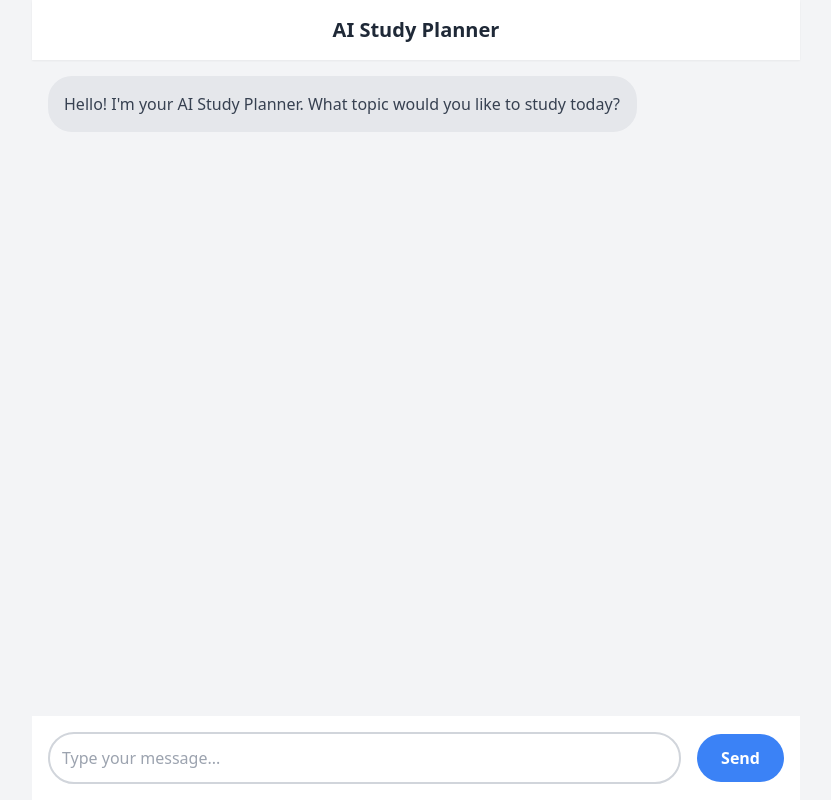
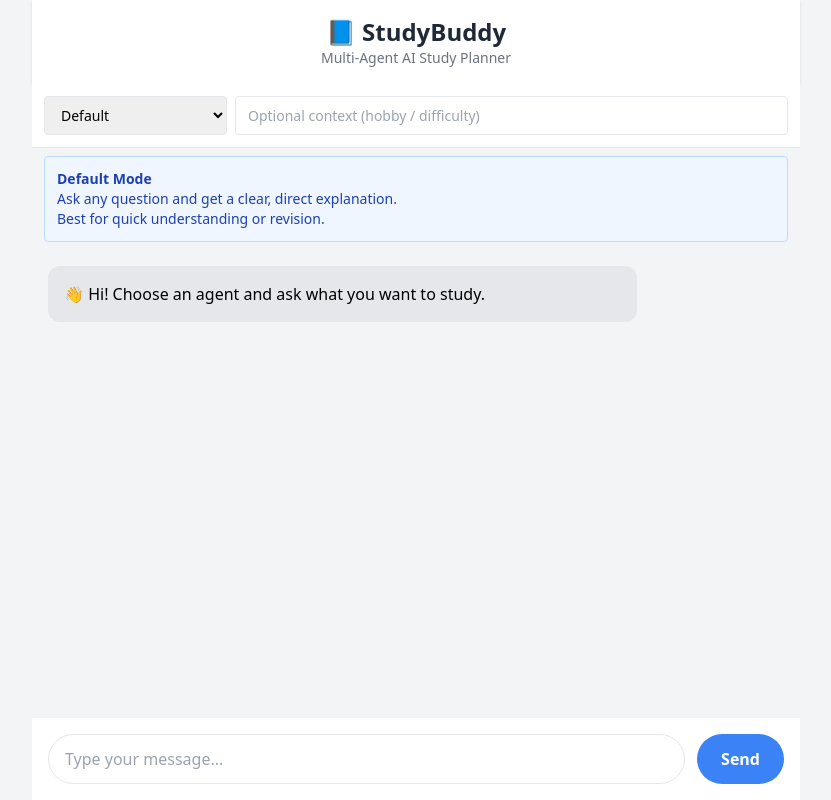
Before and after one commit to coding-mage/StudyBuddy, a Flask app: page / in a window 1280 px wide. Shown: the whole page, without its empty margins (224-1055 px from the left). Run offline with Flask 3, Linux system fonts and the light colour scheme; some libraries are stand-ins or nearby versions.

Commit message:
Major enhancements

```diff
--- a/study-planner/backend/app.py
+++ b/study-planner/backend/app.py
@@ -1,30 +1,58 @@
-# backend/app.py
+from flask import Flask, request, jsonify, render_template,send_from_directory
+from llm.ollama_runtime import OllamaRuntime
+from orchestrator.learning_orchestrator import LearningOrchestrator
+
+from agents.default import DefaultAgent
+from agents.socratic import SocraticAgent
+from agents.elaborative import ElaborativeAgent
+from agents.examiner import ExaminerAgent
+from agents.translator import TranslationAgent
+from agents.vision_notes import VisionNotesAgent
+from agents.audio_summary import AudioSummaryAgent
+
+
 import os
-from flask import Flask, render_template, request, jsonify
-from gemini_client import GeminiClient
 
-app = Flask(__name__, template_folder='../templates')
-client = GeminiClient()
+BASE_DIR = os.path.dirname(os.path.dirname(os.path.abspath(__file__)))
 
-@app.route('/')
+app = Flask(
+    __name__,
+    template_folder=os.path.join(BASE_DIR, "templates")
+)
+
+llm = OllamaRuntime()
+
+orchestrator = LearningOrchestrator({
+    "default": DefaultAgent(llm),
+    "socratic": SocraticAgent(llm),
+    "explain": ElaborativeAgent(llm),
+    "exam": ExaminerAgent(llm),
+    "translate": TranslationAgent(llm),
+    "vision": VisionNotesAgent(),
+    "audio": AudioSummaryAgent(llm)
+})
+
+@app.route("/")
 def index():
-    return render_template('index.html')
+    return render_template("index.html")
 
-@app.route('/api/chat', methods=['POST'])
+@app.route("/summary.wav")
+def serve_audio():
+    return send_from_directory(".", "summary.wav")
+
+@app.route("/api/chat", methods=["POST"])
 def chat():
-    payload = request.get_json(silent=True) or {}
-    user_message = payload.get('message', '').strip()
-    if not user_message:
-        return jsonify({'error': 'No message provided'}), 400
+    data = request.get_json(silent=True)
+    if not data:
+        return jsonify({"error": "Invalid JSON"}), 400
 
-    try:
-        response_text = str(client.generate_response(user_message))
-        print(response_text)
-        # response_text_escaped = response_text.replace("\n", "\\n")
-        return jsonify({'response': response_text})
+    intent = data.get("intent", "default")
+    payload = data.get("payload", {})
+    payload["history"] = data.get("history", [])
 
-    except Exception as e:
-        return jsonify({'error': 'Error generating response'}), 500
+    response = orchestrator.handle(intent, payload)
+    return jsonify(response)
 
-if __name__ == '__main__':
-    app.run(debug=True)
+
+if __name__ == "__main__":
+    app.run(debug=True, port=5050)
--- /dev/null
+++ b/study-planner/backend/services/spaced_repetition.py
@@ -0,0 +1,6 @@
+def sm2(interval, ease, quality):
+    if quality < 3:
+        return 1, 2.5
+    ease = max(1.3, ease + (0.1 - (5-quality)*(0.08+(5-quality)*0.02)))
+    interval = int(interval * ease)
+    return interval, ease
--- a/study-planner/templates/index.html
+++ b/study-planner/templates/index.html
@@ -1,83 +1,59 @@
 <!DOCTYPE html>
 <html lang="en">
+
 <head>
   <meta charset="UTF-8" />
   <meta name="viewport" content="width=device-width, initial-scale=1.0" />
-    <title>AI Study Planner</title>
+  <title>StudyBuddy – AI Learning OS</title>
   <script src="https://cdn.tailwindcss.com"></script>
-    <style>
-      body {
-        background-color: #f3f4f6;
-      }
-      .chat-container {
-        max-width: 768px;
-        margin: 0 auto;
-        display: flex;
-        flex-direction: column;
-        height: 100vh;
-      }
-      .typing-indicator {
-        display: flex;
-        align-items: center;
-        padding: 0.5rem;
-        color: #6b7280;
-      }
-      .typing-dot {
-        width: 8px;
-        height: 8px;
-        margin: 0 2px;
-        background-color: #6b7280;
-        border-radius: 50%;
-        animation: typing 1s infinite ease-in-out;
-      }
-      .message-bubble {
-        padding: 1rem;
-        border-radius: 1.5rem;
-        max-width: 80%;
-        margin-bottom: 1rem;
-      }
-      .user-message {
-        background-color: #3b82f6;
-        color: white;
-        align-self: flex-end;
-      }
-      .agent-message {
-        background-color: #e5e7eb;
-        color: #374151;
-        align-self: flex-start;
-      }
-    </style>
 </head>
+
 <body class="bg-gray-100">
-    <div class="chat-container">
-      <header
-        class="bg-white shadow-sm p-4 text-center font-bold text-xl text-gray-800"
-      >
-        AI Study Planner
+  <div class="max-w-3xl mx-auto flex flex-col h-screen">
+
+    <!-- Header -->
+    <header class="bg-white shadow p-4 text-center">
+      <h1 class="text-2xl font-bold text-gray-800">📘 StudyBuddy</h1>
+      <p class="text-sm text-gray-500">
+        Multi-Agent AI Study Planner
+      </p>
     </header>
 
+    <!-- Agent Selector -->
+    <div class="bg-white p-3 border-b flex gap-2">
+      <select id="agent-select" class="border rounded px-3 py-2 text-sm">
+        <option value="default">Default</option>
+        <option value="socratic">Socratic Tutor</option>
+        <option value="explain">Explain with Analogy</option>
+        <option value="exam">Examiner</option>
+        <option value="translate">Translate</option>
+        <option value="audio">Audio Summary</option>
+      </select>
+
+      <input id="agent-extra" type="text" placeholder="Optional context (hobby / difficulty)"
+        class="flex-1 border rounded px-3 py-2 text-sm" />
+    </div>
+
+    <!-- Mode Explanation -->
+    <div id="mode-explanation" class="bg-blue-50 border border-blue-200 text-blue-800 text-sm rounded p-3 mx-3 my-2">
+      Select a mode to see how it works.
+    </div>
+
+    <!-- Chat -->
     <main id="chat-history" class="flex-1 overflow-y-auto p-4 space-y-4">
-        <div class="message-bubble agent-message">
-          Hello! I'm your AI Study Planner. What topic would you like to study
-          today?
+      <div class="bg-gray-200 p-4 rounded-xl max-w-[80%]">
+        👋 Hi! Choose an agent and ask what you want to study.
       </div>
     </main>
 
-      <footer class="bg-white p-4">
-        <div class="flex items-center">
-          <input
-            type="text"
-            id="user-input"
-            class="flex-1 p-3 border-2 border-gray-300 rounded-full focus:outline-none focus:border-blue-500"
-            placeholder="Type your message..."
-          />
-          <button
-            id="send-btn"
-            class="ml-4 px-6 py-3 bg-blue-500 text-white rounded-full font-semibold hover:bg-blue-600 transition-colors"
-          >
+    <!-- Input -->
+    <footer class="bg-white p-4 flex gap-3">
+      <input id="user-input"
+        class="flex-1 border rounded-full px-4 py-3 focus:outline-none focus:ring-2 focus:ring-blue-400"
+        placeholder="Type your message..." />
+      <button id="send-btn" class="bg-blue-500 hover:bg-blue-600 text-white px-6 py-3 rounded-full font-semibold">
         Send
       </button>
-        </div>
     </footer>
   </div>
 
@@ -85,54 +61,220 @@
     const chatHistory = document.getElementById("chat-history");
     const userInput = document.getElementById("user-input");
     const sendBtn = document.getElementById("send-btn");
+    const agentSelect = document.getElementById("agent-select");
+    const agentExtra = document.getElementById("agent-extra");
 
-      function addMessage(sender, text) {
-        const messageElement = document.createElement("div");
-        messageElement.classList.add(
-          "message-bubble",
-          sender === "user" ? "user-message" : "agent-message"
-        );
-        messageElement.textContent = text;
-        chatHistory.appendChild(messageElement);
+    let conversation = [];
+
+    const modeExplanation = document.getElementById("mode-explanation");
+
+    const MODE_DESCRIPTIONS = {
+      default: `
+<b>Default Mode</b><br/>
+Ask any question and get a clear, direct explanation.<br/>
+Best for quick understanding or revision.
+`,
+
+      socratic: `
+<b>Socratic Tutor Mode</b><br/>
+I won’t give direct answers. Instead, I’ll guide you using questions.<br/>
+This helps build deeper understanding.<br/>
+<i>Tip:</i> Answer honestly — even “I don’t know” helps.
+`,
+
+      explain: `
+<b>Explain with Analogy Mode</b><br/>
+I explain concepts using analogies from daily life or your hobbies.<br/>
+Great for remembering complex ideas.<br/>
+<i>Tip:</i> Use the context box (e.g., cooking, puzzles).
+`,
+
+      exam: `
+<b>Examiner Mode</b><br/>
+I generate mock exam questions and evaluate your understanding.<br/>
+Ideal for interview prep and self-assessment.<br/>
+<i>Tip:</i> Use the context box to set difficulty.
+`,
+
+      translate: `
+<b>Translation Mode</b><br/>
+Translate study material between languages while preserving meaning and structure.<br/>
+Useful for learning from foreign textbooks, articles, or notes.<br/>
+<i>Tip:</i> Use the context box to specify the target language (e.g. "English", "German").
+`,
+
+
+      audio: `
+<b>Audio Summary Mode</b><br/>
+I create a short podcast-style explanation you can listen to.<br/>
+Perfect for revision while commuting.
+`
+    };
+
+    const MODE_PLACEHOLDERS = {
+      default: "Optional context",
+      socratic: "Optional level (beginner / intermediate)",
+      explain: "Analogy context (e.g. cooking, music)",
+      exam: "Difficulty (easy / medium / hard)",
+      translate: "Target language (e.g. English, French)",
+      audio: "Optional style (casual / formal)"
+    };
+
+
+    agentSelect.addEventListener("change", () => {
+      const mode = agentSelect.value;
+      agentExtra.placeholder =
+        MODE_PLACEHOLDERS[mode] || "Optional context";
+    });
+
+
+    agentSelect.addEventListener("change", () => {
+      const selected = agentSelect.value;
+      modeExplanation.innerHTML =
+        MODE_DESCRIPTIONS[selected] ||
+        "Select a mode to see how it works.";
+    });
+
+
+
+    function addMessage(sender, element, agentType = null) {
+      const wrapper = document.createElement("div");
+      wrapper.className = sender === "user" ? "flex justify-end" : "flex justify-start";
+
+      const bubble = document.createElement("div");
+      bubble.className =
+        sender === "user"
+          ? "bg-blue-500 text-white p-4 rounded-xl max-w-[80%]"
+          : "bg-gray-200 text-gray-800 p-4 rounded-xl max-w-[80%]";
+
+      if (agentType) {
+        const badge = document.createElement("div");
+        badge.className = "text-xs font-semibold text-gray-500 mb-1";
+        badge.textContent = `${agentType}`;
+        bubble.appendChild(badge);
+      }
+
+      bubble.appendChild(element);
+      wrapper.appendChild(bubble);
+      chatHistory.appendChild(wrapper);
       chatHistory.scrollTop = chatHistory.scrollHeight;
+    }
+
+    function buildPayload(intent, message, extra) {
+      switch (intent) {
+        case "socratic":
+          return { topic: message, level: extra || "beginner" };
+        case "explain":
+          return { concept: message, hobby: extra || "daily life" };
+        case "exam":
+          return { material: message, difficulty: extra || "medium" };
+        case "translate":
+          return {
+            text: message,
+            target: extra || "English"
+          };
+
+        case "audio":
+          return { text: message };
+        default:
+          return { message };
+      }
     }
 
     async function sendMessage() {
       const message = userInput.value.trim();
-        if (message === "") return;
+      if (!message) return;
 
-        addMessage("user", message);
+      const intent = agentSelect.value;
+      const extra = agentExtra.value.trim();
+
+      addMessage("user", document.createTextNode(message));
       userInput.value = "";
 
-        try {
-          const response = await fetch("/api/chat", {
-            method: "POST",
-            headers: {
-              "Content-Type": "application/json",
-            },
-            body: JSON.stringify({ message: message }),
+      sendBtn.disabled = true;
+      sendBtn.textContent = "Thinking...";
+
+      const loading = document.createElement("div");
+      loading.textContent = "⏳ Processing...";
+      addMessage("agent", loading, "System");
+
+      conversation.push({
+        role: "user",
+        content: message
       });
 
-          const data = await response.json();
-          if (data.response) {
-            addMessage("agent", data.response);
-          } else if (data.error) {
-            addMessage("agent", `Error: ${data.error}`);
+
+      try {
+        const res = await fetch("/api/chat", {
+          method: "POST",
+          headers: { "Content-Type": "application/json" },
+          body: JSON.stringify({
+            intent,
+            payload: buildPayload(intent, message, extra),
+            history: conversation
+          }),
+
+        });
+
+        const data = await res.json();
+
+        chatHistory.removeChild(chatHistory.lastChild);
+
+        if (data.type === "audio") {
+          const container = document.createElement("div");
+
+          const audio = document.createElement("audio");
+          audio.controls = true;
+          audio.src = `/${data.file}?t=${Date.now()}`; // cache bust
+
+          container.appendChild(audio);
+
+          if (data.script) {
+            const details = document.createElement("details");
+            details.className = "mt-2 text-sm";
+
+            const summary = document.createElement("summary");
+            summary.textContent = "Show transcript";
+
+            const transcript = document.createElement("div");
+            transcript.className = "mt-2 whitespace-pre-wrap";
+            transcript.textContent = data.script;
+
+            details.appendChild(summary);
+            details.appendChild(transcript);
+            container.appendChild(details);
+          }
+
+          addMessage("agent", container, "Audio Agent");
         } else {
-            addMessage("agent", "Unexpected response from server.");
+          conversation.push({
+            role: "assistant",
+            content: data.content
+          });
+
+          addMessage(
+            "agent",
+            document.createTextNode(data.content || "No response"),
+            intent + " agent"
+          );
+
         }
-        } catch (error) {
-          console.error("Error:", error);
-          addMessage("agent", "Sorry, something went wrong. Please try again.");
+      } catch (err) {
+        addMessage("agent", document.createTextNode("❌ Error talking to backend"));
+      } finally {
+        sendBtn.disabled = false;
+        sendBtn.textContent = "Send";
       }
     }
 
-      sendBtn.addEventListener("click", sendMessage);
+    sendBtn.onclick = sendMessage;
     userInput.addEventListener("keypress", (e) => {
-        if (e.key === "Enter") {
-          sendMessage();
-        }
+      if (e.key === "Enter") sendMessage();
     });
+
+    modeExplanation.innerHTML = MODE_DESCRIPTIONS[agentSelect.value];
+
   </script>
 </body>
+
 </html>
```
Also changed, not shown: study-planner/backend/agents/audio_summary.py (added, +45 -0 lines), study-planner/backend/agents/base.py (added, +9 -0 lines), study-planner/backend/agents/default.py (added, +15 -0 lines), study-planner/backend/agents/elaborative.py (added, +12 -0 lines), study-planner/backend/agents/examiner.py (added, +18 -0 lines), study-planner/backend/agents/rag.py (added, +31 -0 lines), study-planner/backend/agents/socratic.py (added, +27 -0 lines), study-planner/backend/agents/translator.py (added, +33 -0 lines), study-planner/backend/agents/vision_notes.py (added, +12 -0 lines), study-planner/backend/llm/ollama_runtime.py (added, +12 -0 lines), study-planner/backend/orchestrator/learning_orchestrator.py (added, +9 -0 lines), study-planner/backend/requirements.txt (added, +10 -0 lines), README.md, study-planner/backend/services/web_search.py (added), 1 other file. Lines whose indentation alone changed are shown as unchanged.
